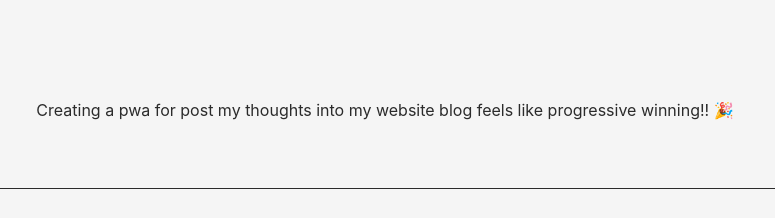
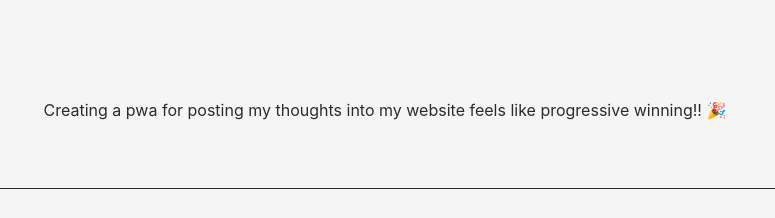
Before and after one commit to joshyhud/josh-nuxt-portfolio, an Astro site: page /blog/progressive-winning in a window 1280 px wide. Shown: the top 218 px of the page, 255-1030 px from the left. Built offline with nearby package versions, Linux system fonts and the light colour scheme; Astro itself is replaced by a stand-in of ours.

Commit message:
Update progressive-winning.md

```diff
--- a/src/content/blog/progressive-winning.md
+++ b/src/content/blog/progressive-winning.md
@@ -6,4 +6,4 @@ draft: false
 tags: ["Thought"]
 ---
 
-Creating a pwa for post my thoughts into my website blog feels like progressive winning!! 🎉
+Creating a pwa for posting my thoughts into my website feels like progressive winning!! 🎉
```
